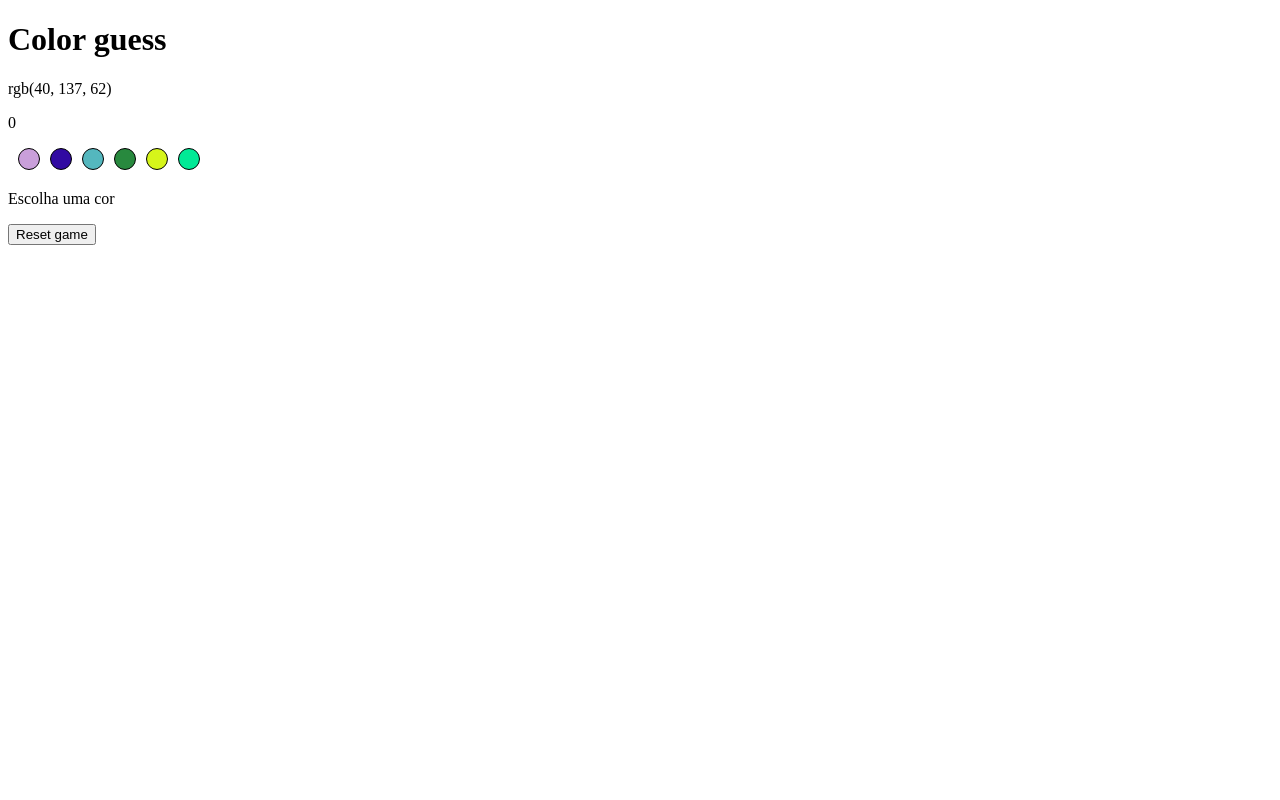
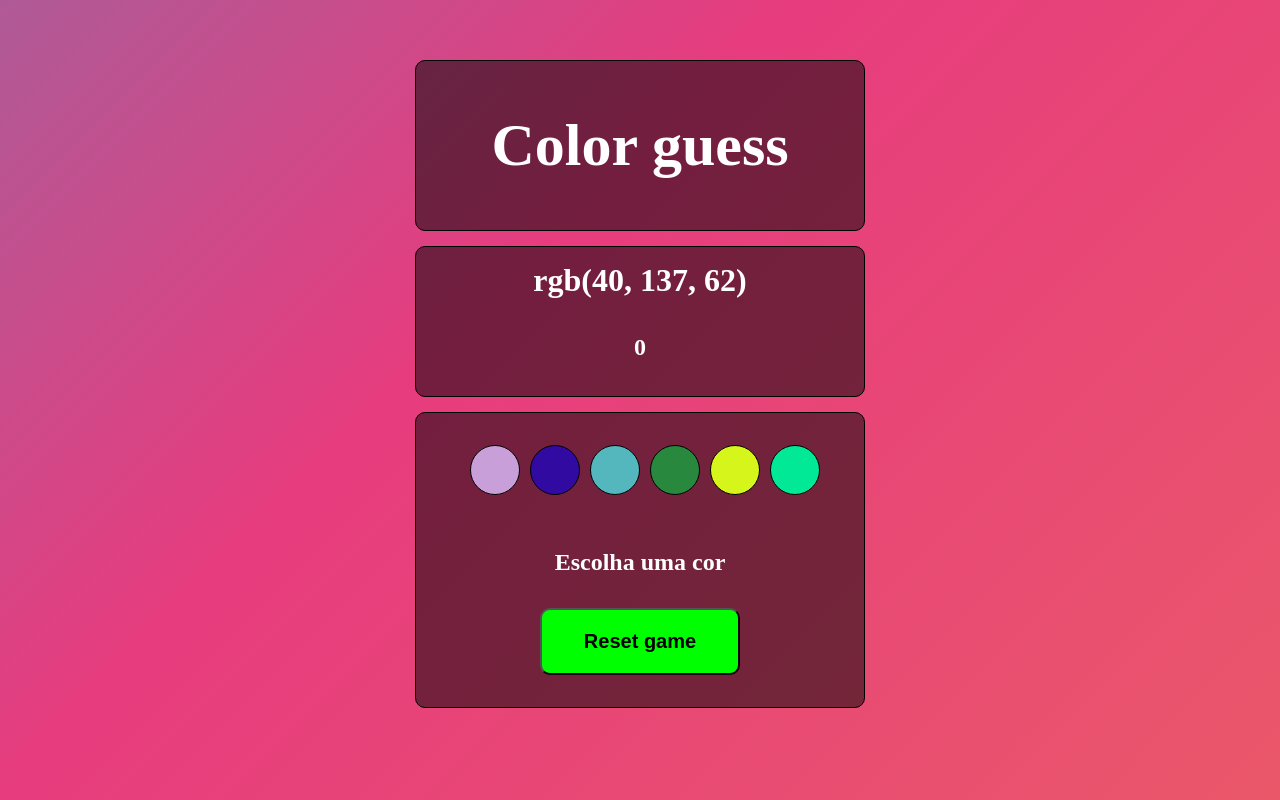
Before and after one commit to aysllanferreira/Projeto-05-Color-Guess, a website: page index.html in a window 1280 px wide. Drawn offline with Linux system fonts and the light colour scheme.

Commit message:
estilizando projeto

```diff
--- a/index.html
+++ b/index.html
@@ -8,14 +8,22 @@
     <link rel="stylesheet" href="style.css" />
   </head>
   <body>
+
+
+
+    <main>
       <h1 id="title">Color guess</h1>
-    <div>
+      <div id="score-box">
         <p id="rgb-color"></p>
         <p id="score">0</p>
       </div>
+
+      <section id="results">
         <div id="colours"></div>
         <div><p id="answer"></p></div>
         <button id="reset-game">Reset game</button>
+    </section>
+  </main>
 
     <script src="./script.js"></script>
   </body>
--- a/script.js
+++ b/script.js
@@ -46,11 +46,13 @@ const gameSituation = () => {
     getCircles[i].addEventListener('click', () => {
       if (getCircles[i].style.backgroundColor === theColour) {
         getAnswer.innerHTML = 'Acertou!';
+        getAnswer.style.color = 'green';
         let getActualScore = parseInt(getScorePar.innerHTML, 10);
         getActualScore += 3;
         getScorePar.innerHTML = getActualScore;
       } else {
         getAnswer.innerHTML = 'Errou! Tente novamente!';
+        getAnswer.style.color = 'red';
       }
     });
   }
--- a/style.css
+++ b/style.css
@@ -1,8 +1,122 @@
+*{
+  margin: 0;
+  padding: 0;
+  box-sizing: border-box;
+}
+
+body{
+  background: linear-gradient(-45deg, #ee7752, #e73c7e, #23a6d5, #23d5ab);
+	background-size: 400% 400%;
+	animation: gradient 15s ease infinite;
+	height: 100vh;
+}
+
+@keyframes gradient {
+	0% {
+		background-position: 0% 50%;
+	}
+	50% {
+		background-position: 100% 50%;
+	}
+	100% {
+		background-position: 0% 50%;
+	}
+}
+
+main {
+  width: 500px;
+  height: 200px;
+  display: flex;
+  flex-direction: column;
+  align-items: center;
+  justify-content: center;
+  margin: 0 auto;
+  height: 100vh;
+}
+
+main h1 {
+  margin-bottom: 15px;
+  font-size: 60px;
+  border: solid 1px black;
+  color: white;
+  background-color: rgba(0, 0, 0, 0.50);
+  border-radius: 10px;
+  text-align: center;
+  padding: 50px 0;
+  width: 450px;
+}
+
+main div #rgb-color{
+  font-size: 32px;
+  font-weight: 600;
+  margin-bottom: 15px;
+}
+
+main #score-box{
+  display: flex;
+  padding-top: 15px;
+  flex-direction: column;
+  justify-content: center;
+  text-align: center;
+  margin-bottom: 15px;
+  border: solid 1px black;
+  background-color: rgba(0, 0, 0, 0.50);
+  color: white;
+  border-radius: 10px;
+  width: 450px;
+}
+
+main #score-box #score{
+  font-size: 24px;
+  font-weight: 600;
+  margin-bottom: 15px;
+  padding: 20px;
+}
+
+#results{
+  display: flex;
+  flex-direction: column;
+  text-align: center;
+  width: 450px;
+  border: solid 1px black;
+  background-color: rgba(0, 0, 0, 0.50);
+  font-size: 24px;
+  font-weight: 600;
+  margin-bottom: 32px;
+  padding-top: 2rem;
+  border-radius: 10px;
+}
+
+main #answer{
+  color: white;
+  font-size: 24px;
+  font-weight: 700;
+  margin-bottom: 32px;
+}
+
+main #reset-game{
+  padding: 20px;
+  border-radius: 10px;
+  margin: 0 auto;
+  width: 200px;
+  margin-bottom: 2rem;
+  background-color: #00ff00;
+  font-weight: bold;
+  font-size: 20px;
+}
+
+main #reset-game:hover{
+  background-color: green;
+  color: white;
+  cursor: pointer;
+}
+
 .ball {
-    width: 20px;
-    height: 20px;
+    width: 50px;
+    height: 50px;
     border-radius: 50%;
     border: solid 1px black;
     display: inline-block;
     margin-left: 10px;
+    margin-bottom: 3rem;
   }
```
Also changed, not shown: package.json (added, +25 -0 lines), .eslintrc.js (added), README.md, 2 other files. Lines whose indentation alone changed are shown as unchanged.
